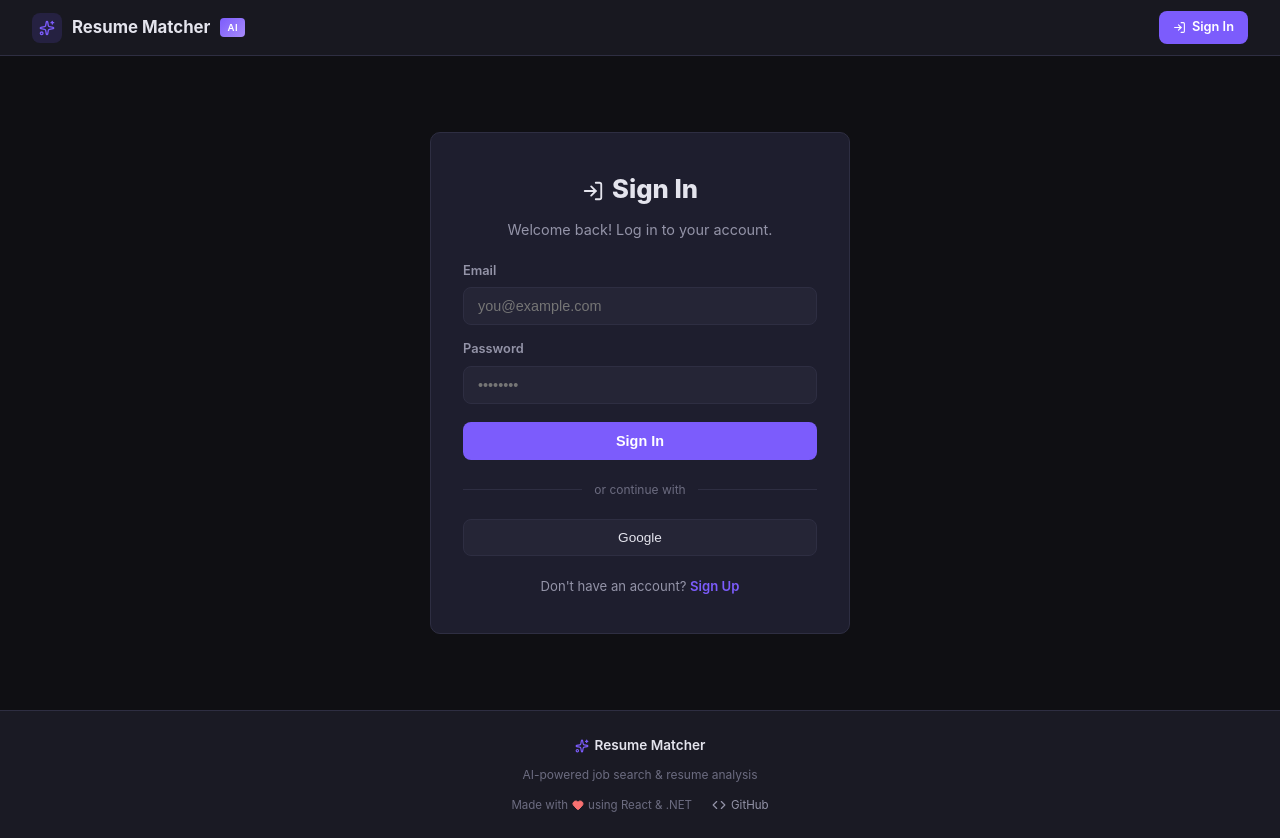
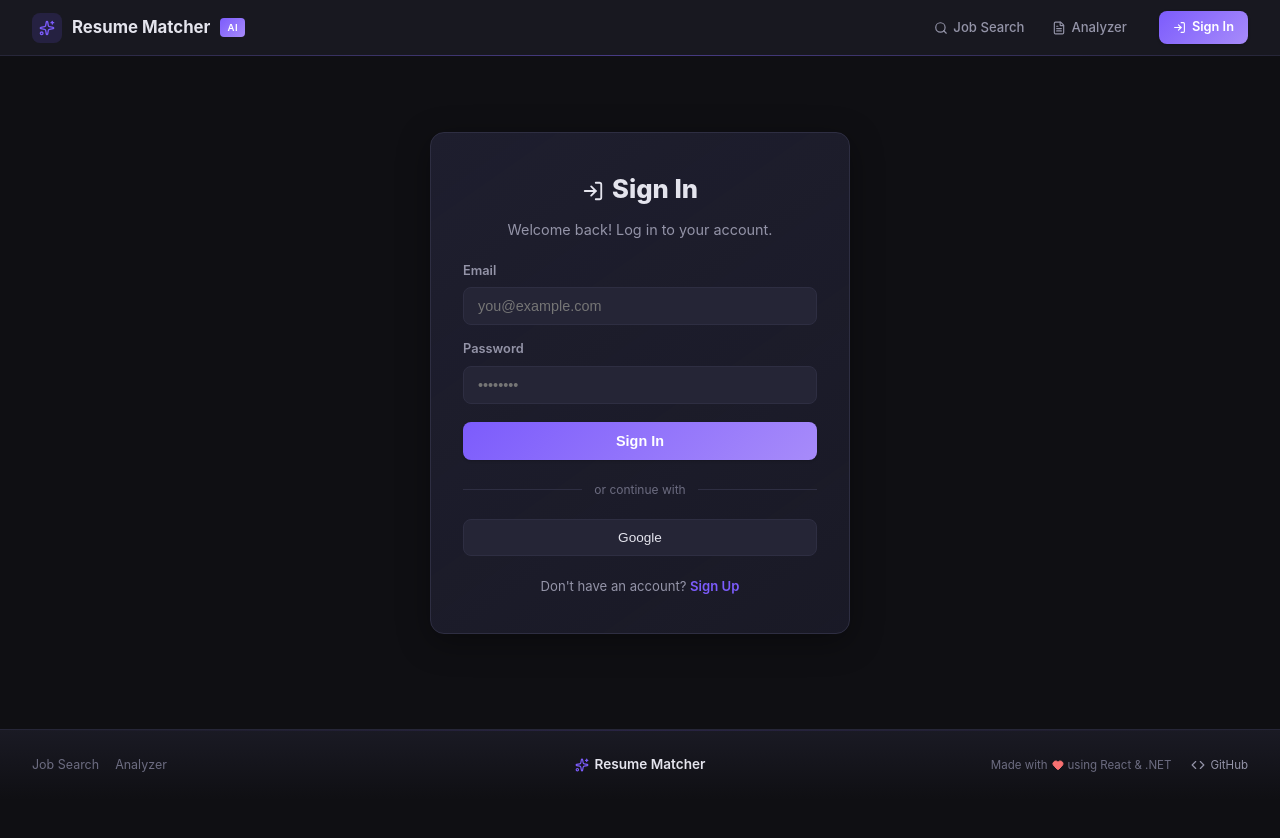
Before and after one commit to IgorGarciaCosta/Resume-Matcher-Job-Search-Platform, a React (Vite) app in the folder client/: page /login in a window 1280 px wide. After the commit the page ends 800 px from the top, so only its background shows below. Built offline with nearby package versions, Linux system fonts and the light colour scheme; no server answers.

Commit message:
Frontend updates

```diff
--- a/client/src/App.css
+++ b/client/src/App.css
@@ -16,9 +16,20 @@
   padding: 0 32px;
   height: 56px;
   background: rgba(26, 26, 36, 0.85);
-  backdrop-filter: blur(12px);
-  -webkit-backdrop-filter: blur(12px);
-  border-bottom: 1px solid var(--border);
+  backdrop-filter: blur(14px);
+  -webkit-backdrop-filter: blur(14px);
+  border-bottom: 1px solid var(--border-subtle);
+}
+
+.navbar::after {
+  content: "";
+  position: absolute;
+  bottom: -1px;
+  left: 0;
+  right: 0;
+  height: 1px;
+  background: linear-gradient(90deg, transparent 0%, var(--accent) 50%, transparent 100%);
+  opacity: 0.4;
 }
 
 .logo {
@@ -29,11 +40,11 @@
   font-weight: 700;
   color: var(--text-primary);
   text-decoration: none;
-  transition: opacity 0.15s;
+  transition: color var(--transition-fast);
 }
 
 .logo:hover {
-  opacity: 0.85;
+  color: var(--accent-light);
 }
 
 .logoIconWrapper {
@@ -49,13 +60,106 @@
 
 .navTag {
   font-size: 0.6rem;
-  background: linear-gradient(135deg, var(--accent), #a78bfa);
+  background: linear-gradient(135deg, var(--accent), var(--accent-light));
   color: #fff;
   padding: 2px 7px;
   border-radius: 4px;
   font-weight: 600;
   letter-spacing: 0.5px;
   text-transform: uppercase;
+}
+
+/* ===== Nav Actions ===== */
+
+.navActions {
+  display: flex;
+  align-items: center;
+  gap: 8px;
+}
+
+.navLinks {
+  display: flex;
+  align-items: center;
+  gap: 4px;
+  margin-right: 12px;
+}
+
+.navLink {
+  display: flex;
+  align-items: center;
+  gap: 5px;
+  padding: 6px 12px;
+  border-radius: 8px;
+  color: var(--text-secondary);
+  font-size: 0.82rem;
+  font-weight: 500;
+  text-decoration: none;
+  transition: color var(--transition-fast), background var(--transition-fast);
+}
+
+.navLink:hover {
+  color: var(--text-primary);
+  background: var(--bg-hover);
+}
+
+.navLinkActive {
+  color: var(--accent);
+  background: var(--accent-muted);
+}
+
+.navUser {
+  display: flex;
+  align-items: center;
+  gap: 6px;
+  font-size: 0.85rem;
+  color: var(--text-secondary);
+}
+
+.navBtnOutline {
+  display: flex;
+  align-items: center;
+  gap: 6px;
+  padding: 6px 14px;
+  background: var(--bg-input);
+  border: 1px solid var(--border);
+  border-radius: 8px;
+  color: var(--text-secondary);
+  font-size: 0.8rem;
+  cursor: pointer;
+  transition: border-color var(--transition-fast), color var(--transition-fast);
+}
+
+.navBtnOutline:hover {
+  border-color: var(--accent);
+  color: var(--text-primary);
+}
+
+.navBtnPrimary {
+  display: flex;
+  align-items: center;
+  gap: 6px;
+  padding: 6px 14px;
+  background: linear-gradient(135deg, var(--accent) 0%, var(--accent-light) 100%);
+  border: none;
+  border-radius: 8px;
+  color: #fff;
+  font-size: 0.8rem;
+  font-weight: 600;
+  text-decoration: none;
+  cursor: pointer;
+  transition: opacity var(--transition-fast), box-shadow var(--transition-fast);
+  box-shadow: var(--shadow-sm);
+}
+
+.navBtnPrimary:hover {
+  opacity: 0.9;
+  box-shadow: var(--shadow-accent);
+}
+
+@media (max-width: 640px) {
+  .navLinks {
+    display: none;
+  }
 }
 
 /* ===== Main ===== */
@@ -78,18 +182,56 @@
 
 .footer {
   margin-top: auto;
-  border-top: 1px solid var(--border);
-  background: var(--bg-secondary);
+  border-top: 1px solid var(--border-subtle);
+  background: linear-gradient(180deg, var(--bg-secondary) 0%, rgba(15, 15, 19, 0.95) 100%);
+  position: relative;
+}
+
+.footer::before {
+  content: "";
+  position: absolute;
+  top: 0;
+  left: 0;
+  right: 0;
+  height: 1px;
+  background: linear-gradient(90deg, transparent 0%, var(--accent) 50%, transparent 100%);
+  opacity: 0.15;
 }
 
 .footerContent {
-  display: flex;
-  flex-direction: column;
+  display: grid;
+  grid-template-columns: 1fr auto 1fr;
   align-items: center;
-  gap: 8px;
+  gap: 16px;
   max-width: 1400px;
   margin: 0 auto;
   padding: 24px 32px;
+}
+
+@media (max-width: 640px) {
+  .footerContent {
+    grid-template-columns: 1fr;
+    text-align: center;
+    justify-items: center;
+    gap: 10px;
+  }
+}
+
+.footerNav {
+  display: flex;
+  align-items: center;
+  gap: 16px;
+}
+
+.footerNavLink {
+  color: var(--text-muted);
+  font-size: 0.78rem;
+  text-decoration: none;
+  transition: color var(--transition-fast);
+}
+
+.footerNavLink:hover {
+  color: var(--text-primary);
 }
 
 .footerBrand {
@@ -113,10 +255,16 @@
 .footerBottom {
   display: flex;
   align-items: center;
+  justify-content: flex-end;
   gap: 20px;
-  margin-top: 4px;
   font-size: 0.72rem;
   color: var(--text-muted);
+}
+
+@media (max-width: 640px) {
+  .footerBottom {
+    justify-content: center;
+  }
 }
 
 .footerMade {
--- a/client/src/components/JobCard.module.css
+++ b/client/src/components/JobCard.module.css
@@ -1,14 +1,20 @@
 .card {
-  background: var(--bg-secondary);
+  background: linear-gradient(145deg, var(--bg-secondary) 0%, rgba(26, 26, 36, 0.7) 100%);
   border: 1px solid var(--border);
   border-radius: var(--radius);
   padding: 16px;
-  transition: border-color 0.2s, background 0.2s, box-shadow 0.2s;
+  transition: transform var(--transition-base), border-color var(--transition-base), background var(--transition-base), box-shadow var(--transition-base);
   cursor: pointer;
 }
 
 .card:hover {
+  transform: translateY(-2px);
   border-color: var(--accent);
+  box-shadow: 0 4px 16px rgba(124, 92, 252, 0.1), 0 1px 4px rgba(0, 0, 0, 0.15);
+}
+
+.card:active {
+  transform: translateY(0);
 }
 
 .cardSelected {
--- a/client/src/components/Layout.tsx
+++ b/client/src/components/Layout.tsx
@@ -1,5 +1,14 @@
 import { Outlet, Link, useLocation } from "react-router-dom";
-import { Sparkles, Code, Heart, LogIn, LogOut, User } from "lucide-react";
+import {
+  Sparkles,
+  Code,
+  Heart,
+  LogIn,
+  LogOut,
+  User,
+  Search,
+  FileText,
+} from "lucide-react";
 import { AnimatePresence, motion } from "framer-motion";
 import { useAuth } from "../contexts/AuthContext";
 import "../App.css";
@@ -19,62 +28,40 @@ export default function Layout() {
           <span className="navTag">AI</span>
         </Link>
 
-        <div style={{ display: "flex", alignItems: "center", gap: 12 }}>
+        <div className="navActions">
+          <div className="navLinks">
+            <Link
+              to="/search"
+              className={`navLink ${location.pathname === "/search" ? "navLinkActive" : ""}`}
+            >
+              <Search size={14} />
+              Job Search
+            </Link>
+            <Link
+              to="/analyzer"
+              className={`navLink ${location.pathname === "/analyzer" ? "navLinkActive" : ""}`}
+            >
+              <FileText size={14} />
+              Analyzer
+            </Link>
+          </div>
+
           {isAuthenticated ? (
             <>
-              <span
-                style={{
-                  display: "flex",
-                  alignItems: "center",
-                  gap: 6,
-                  fontSize: "0.85rem",
-                  color: "var(--text-secondary)",
-                }}
-              >
+              <span className="navUser">
                 <User size={14} />
                 {user?.fullName}
               </span>
-              <button
-                onClick={logout}
-                style={{
-                  display: "flex",
-                  alignItems: "center",
-                  gap: 6,
-                  padding: "6px 14px",
-                  background: "var(--bg-input)",
-                  border: "1px solid var(--border)",
-                  borderRadius: 8,
-                  color: "var(--text-secondary)",
-                  fontSize: "0.8rem",
-                  cursor: "pointer",
-                  transition: "border-color 0.15s",
-                }}
-              >
+              <button onClick={logout} className="navBtnOutline">
                 <LogOut size={13} />
                 Logout
               </button>
             </>
           ) : (
-            <>
-              <Link
-                to="/login"
-                style={{
-                  display: "flex",
-                  alignItems: "center",
-                  gap: 6,
-                  padding: "6px 14px",
-                  background: "var(--accent)",
-                  borderRadius: 8,
-                  color: "#fff",
-                  fontSize: "0.8rem",
-                  fontWeight: 600,
-                  textDecoration: "none",
-                }}
-              >
-                <LogIn size={13} />
-                Sign In
-              </Link>
-            </>
+            <Link to="/login" className="navBtnPrimary">
+              <LogIn size={13} />
+              Sign In
+            </Link>
           )}
         </div>
       </nav>
@@ -95,13 +82,23 @@ export default function Layout() {
 
       <footer className="footer">
         <div className="footerContent">
+          <div className="footerNav">
+            <Link to="/search" className="footerNavLink">
+              Job Search
+            </Link>
+            <Link to="/analyzer" className="footerNavLink">
+              Analyzer
+            </Link>
+            {isAuthenticated && (
+              <Link to="/saved-analyses" className="footerNavLink">
+                Saved
+              </Link>
+            )}
+          </div>
           <div className="footerBrand">
             <Sparkles size={14} className="footerIcon" />
             <span>Resume Matcher</span>
           </div>
-          <p className="footerText">
-            AI-powered job search &amp; resume analysis
-          </p>
           <div className="footerBottom">
             <span className="footerMade">
               Made with <Heart size={12} className="footerHeart" /> using React
--- a/client/src/index.css
+++ b/client/src/index.css
@@ -2,14 +2,17 @@
   --bg-primary: #0f0f13;
   --bg-secondary: #1a1a24;
   --bg-card: #1e1e2e;
+  --bg-elevated: #232338;
   --bg-input: #252536;
   --bg-hover: #2a2a3d;
   --border: #2e2e42;
+  --border-subtle: #262638;
   --text-primary: #e4e4ed;
   --text-secondary: #9494a8;
   --text-muted: #6c6c80;
   --accent: #7c5cfc;
   --accent-hover: #6a48e6;
+  --accent-light: #a78bfa;
   --accent-muted: rgba(124, 92, 252, 0.15);
   --success: #34d399;
   --success-muted: rgba(52, 211, 153, 0.15);
@@ -18,7 +21,16 @@
   --danger: #f87171;
   --danger-muted: rgba(248, 113, 113, 0.15);
   --radius: 10px;
+  --radius-lg: 14px;
   --shadow: 0 4px 24px rgba(0, 0, 0, 0.3);
+  --shadow-sm: 0 1px 3px rgba(0, 0, 0, 0.2);
+  --shadow-md: 0 4px 16px rgba(0, 0, 0, 0.25);
+  --shadow-lg: 0 8px 32px rgba(0, 0, 0, 0.35);
+  --shadow-accent: 0 4px 20px rgba(124, 92, 252, 0.2);
+  --focus-ring: 0 0 0 3px rgba(124, 92, 252, 0.25);
+  --transition-fast: 0.15s cubic-bezier(0.4, 0, 0.2, 1);
+  --transition-base: 0.2s cubic-bezier(0.4, 0, 0.2, 1);
+  --transition-slow: 0.3s cubic-bezier(0.4, 0, 0.2, 1);
 }
 
 * {
--- a/client/src/pages/AuthPage.module.css
+++ b/client/src/pages/AuthPage.module.css
@@ -14,9 +14,10 @@
   width: 100%;
   max-width: 420px;
   padding: 36px 32px;
-  background: var(--bg-card);
+  background: linear-gradient(145deg, var(--bg-card) 0%, rgba(30, 30, 46, 0.7) 100%);
   border: 1px solid var(--border);
-  border-radius: var(--radius);
+  border-radius: var(--radius-lg);
+  box-shadow: var(--shadow-lg);
 }
 
 .title {
@@ -59,28 +60,31 @@
   color: var(--text-primary);
   font-size: 0.9rem;
   outline: none;
-  transition: border-color 0.15s;
+  transition: border-color var(--transition-fast), box-shadow var(--transition-fast);
 }
 
 .input:focus {
   border-color: var(--accent);
+  box-shadow: var(--focus-ring);
 }
 
 .submitBtn {
   padding: 11px 0;
-  background: var(--accent);
+  background: linear-gradient(135deg, var(--accent) 0%, var(--accent-light) 100%);
   color: #fff;
   border: none;
   border-radius: 8px;
   font-size: 0.9rem;
   font-weight: 600;
   cursor: pointer;
-  transition: background 0.15s;
+  transition: opacity var(--transition-fast), box-shadow var(--transition-fast);
   margin-top: 4px;
+  box-shadow: var(--shadow-sm);
 }
 
 .submitBtn:hover {
-  background: var(--accent-hover);
+  opacity: 0.9;
+  box-shadow: var(--shadow-accent);
 }
 
 .submitBtn:disabled {
@@ -123,12 +127,13 @@
   font-size: 0.85rem;
   font-weight: 500;
   cursor: pointer;
-  transition: border-color 0.15s, background 0.15s;
+  transition: border-color var(--transition-fast), background var(--transition-fast), box-shadow var(--transition-fast);
 }
 
 .oauthBtn:hover {
   border-color: var(--text-muted);
   background: var(--bg-hover);
+  box-shadow: var(--shadow-sm);
 }
 
 .error {
```
Also changed, not shown: client/src/components/JobSearch.module.css (+16 -10 lines), client/src/components/ResumeAnalyzer.module.css (+23 -12 lines), client/src/pages/HomePage.module.css (+30 -5 lines), client/src/pages/SavedAnalysesPage.module.css (+7 -4 lines).
